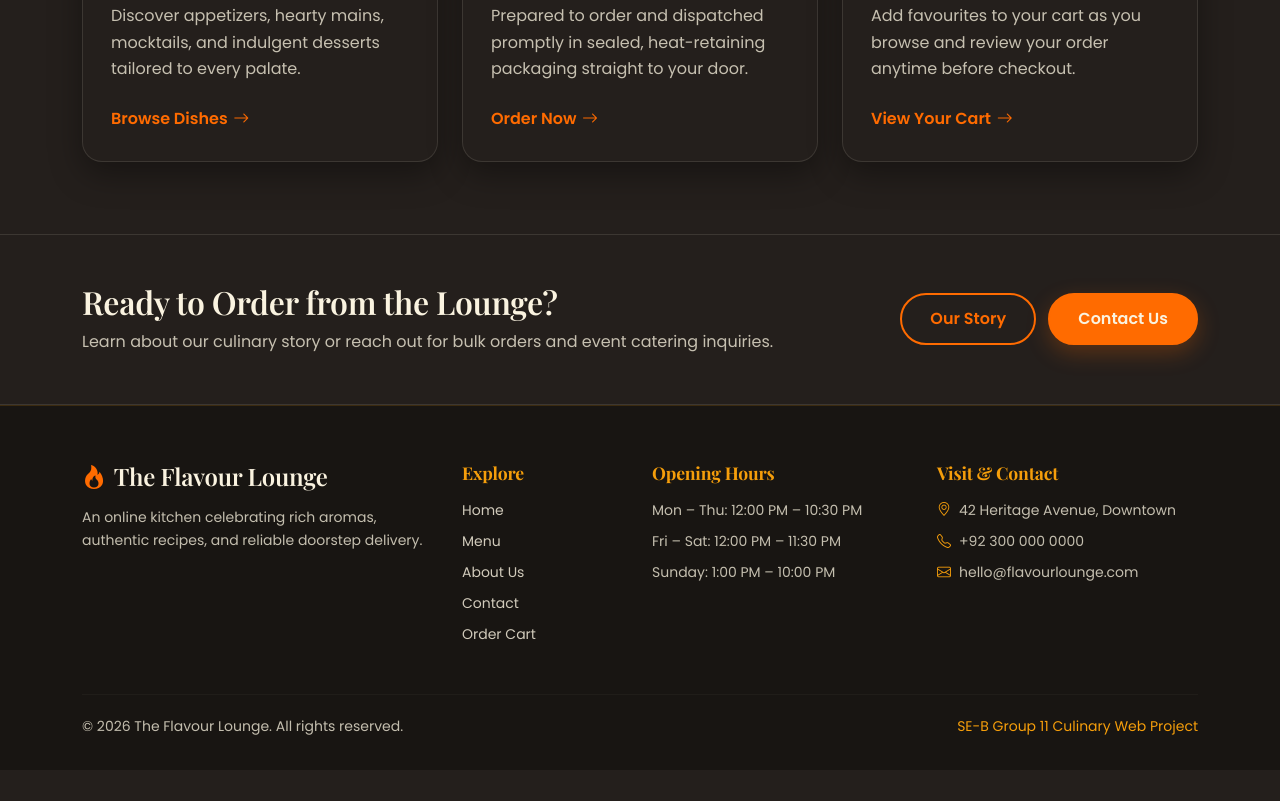
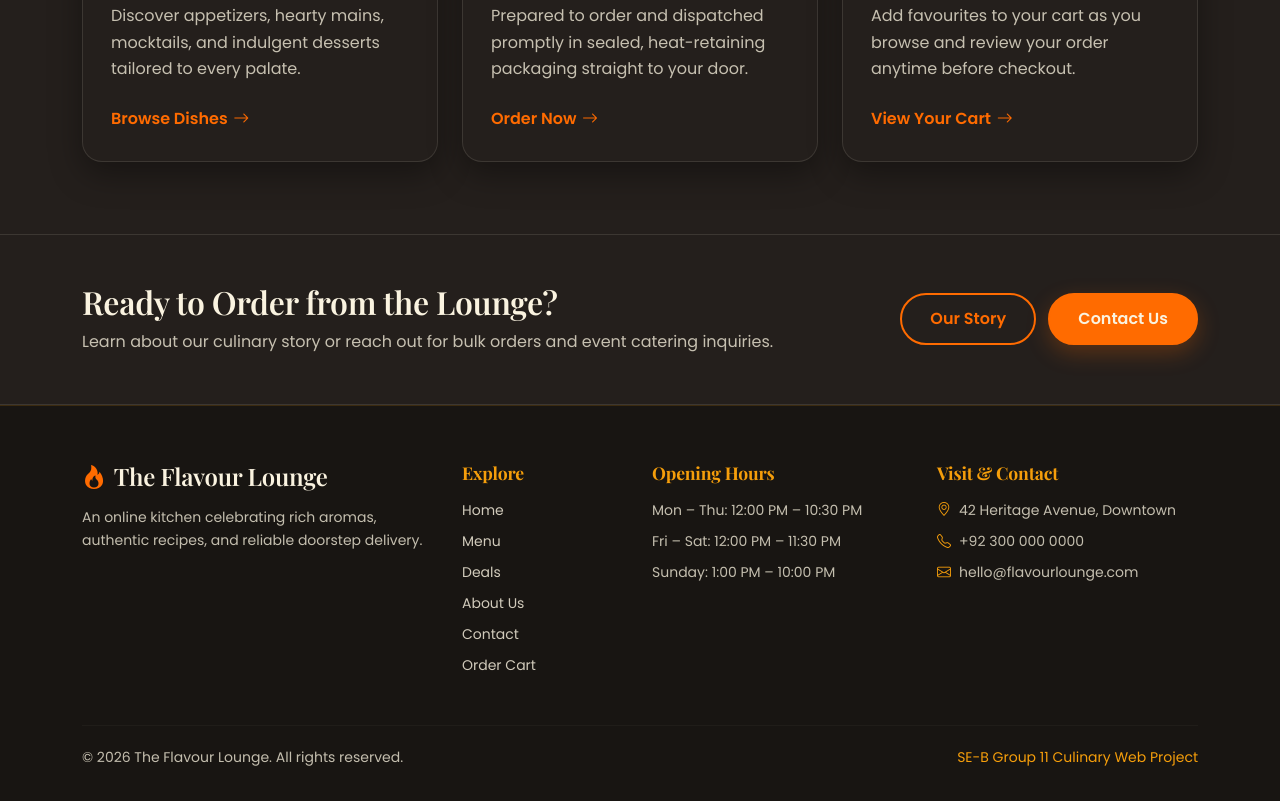
Before and after one commit to Awais-i263271/SE-B_Group-11_The-Flavour-Lounge, a plain HTML site: page index.html in a window 1280 px wide. Shown: the part 1521-2322 px from the top of the page. Before the commit the page ends 2291 px from the top, so only its background shows below. Drawn offline with nearby package versions, Linux system fonts and the light colour scheme.

Commit message:
update navbar by adding deal ref link

```diff
--- a/index.html
+++ b/index.html
@@ -283,6 +283,7 @@
           <ul class="list-unstyled small d-grid gap-2">
             <li><a href="index.html">Home</a></li>
             <li><a href="pages/menu.html">Menu</a></li>
+            <li><a href="pages/deals.html">Deals</a></li>
             <li><a href="pages/about.html">About Us</a></li>
             <li><a href="pages/contact.html">Contact</a></li>
             <li><a href="pages/cart.html">Order Cart</a></li>
```
